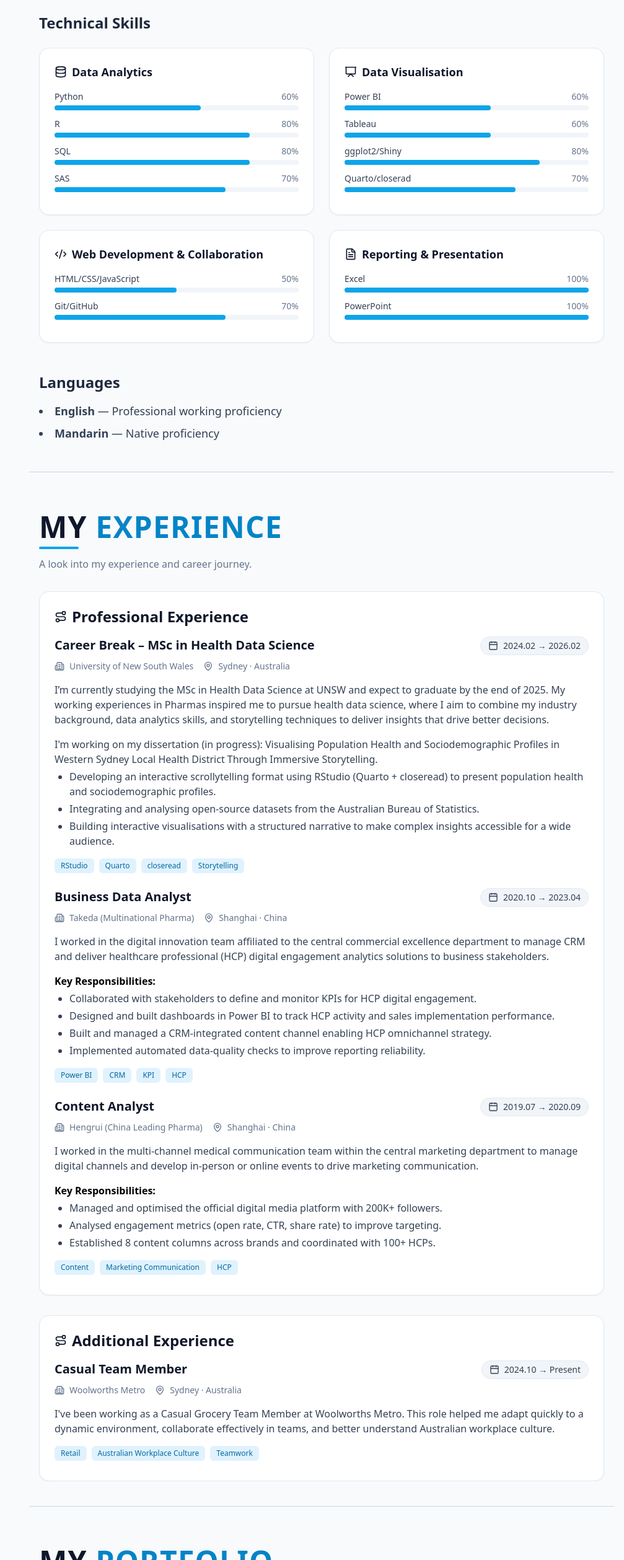
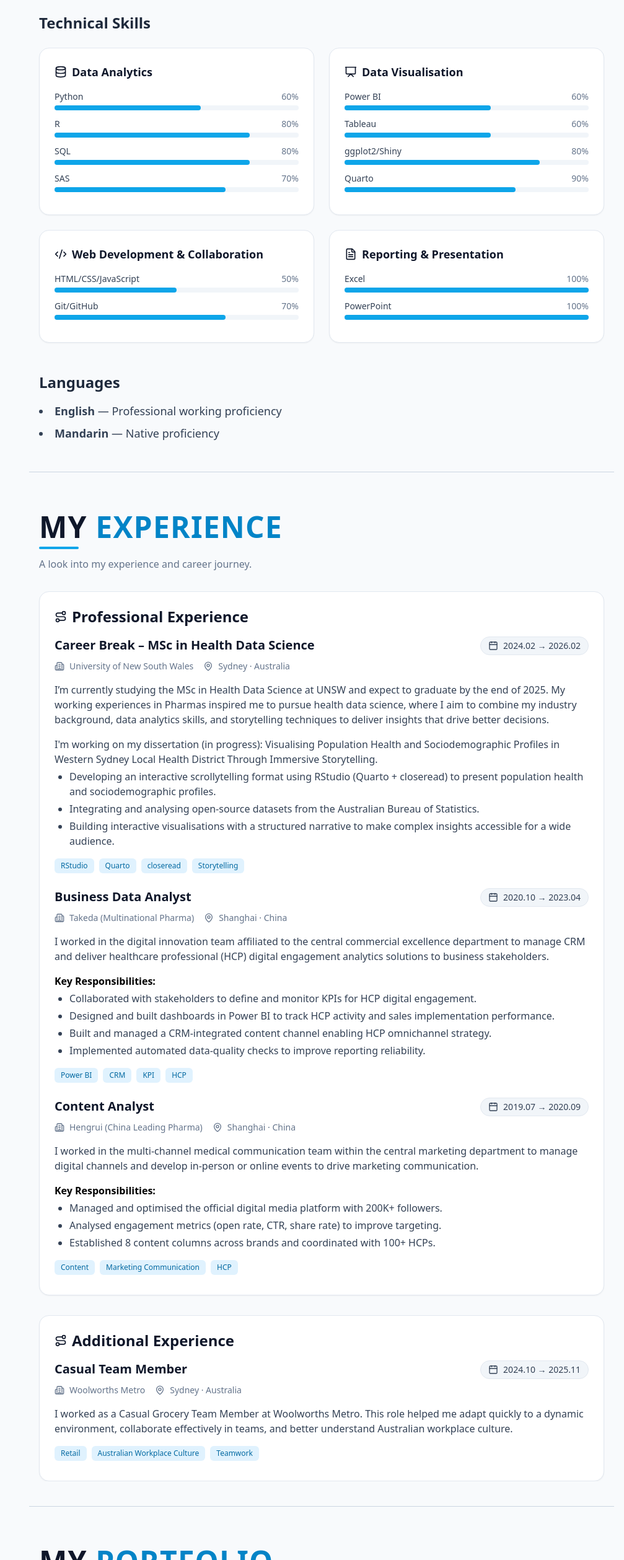
Before and after one commit to zachary-xieluo/zachary-xieluo.github.io, a plain HTML site: page index.html in a window 1280 px wide. Shown: the part 979-3496 px from the top of the page at 62% size, without its empty margins (273-1280 px from the left). Drawn offline with nearby package versions, Linux system fonts and the light colour scheme; files whose address does not match are found by name.

Commit message:
Add files via upload
update

```diff
--- a/index.html
+++ b/index.html
@@ -250,11 +250,11 @@
       </div>
     </div>
 
-    <!-- Quarto + closerad-->
+    <!-- Quarto -->
     <div class="mb-3">
       <div class="flex justify-between mb-1">
-        <span class="text-sm text-slate-700 font-medium">Quarto/closerad</span>
-        <span class="text-sm text-slate-500">70%</span>
+        <span class="text-sm text-slate-700 font-medium">Quarto</span>
+        <span class="text-sm text-slate-500">90%</span>
       </div>
       <div class="h-2 bg-slate-100 rounded-full">
         <div class="h-2 bg-sky-500 rounded-full w-[70%]"></div>
@@ -525,7 +525,7 @@
             <h4 class="text-xl font-extrabold text-slate-900">Casual Team Member</h4>
             <span class="inline-flex items-center gap-2 rounded-full bg-slate-100 text-slate-700 border border-slate-200 px-3 py-1 text-sm">
               <i data-lucide="calendar" class="w-4 h-4"></i>
-              2024.10 → Present
+              2024.10 → 2025.11
             </span>
           </div>
 
@@ -542,7 +542,7 @@
           <!-- Abstract -->
           <div class="max-w-4xl">
             <p class="mt-4 text-slate-700 text-base">
-              I've been working as a Casual Grocery Team Member at Woolworths Metro. This role helped me adapt quickly to a dynamic environment,
+              I worked as a Casual Grocery Team Member at Woolworths Metro. This role helped me adapt quickly to a dynamic environment,
               collaborate effectively in teams, and better understand Australian workplace culture.
             </p>
           </div>
```
